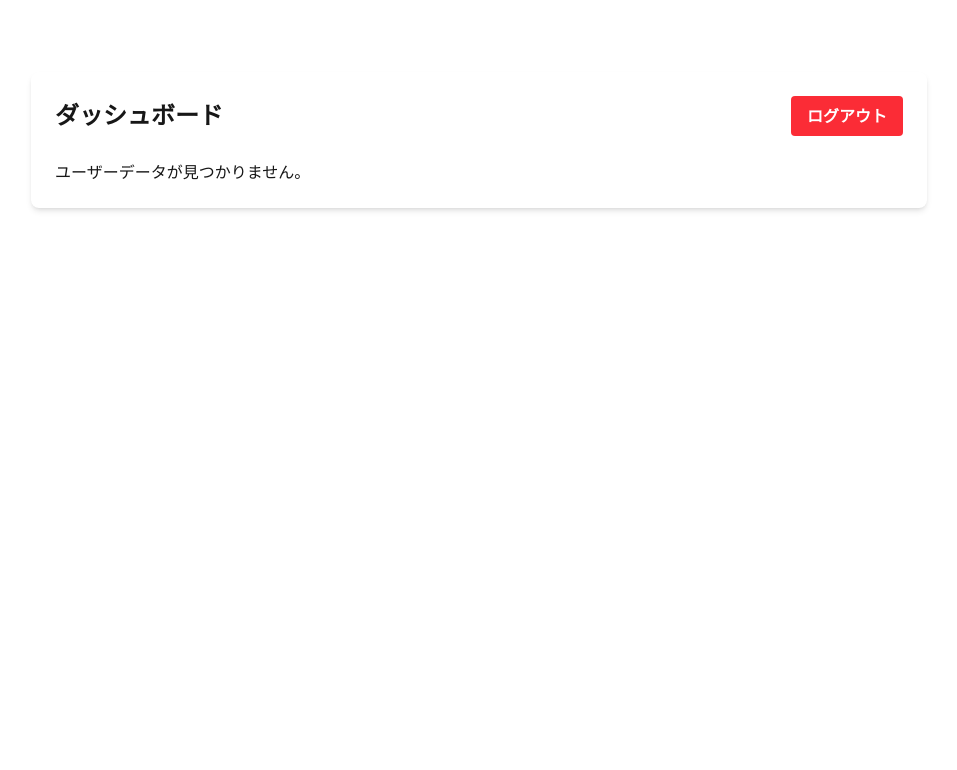
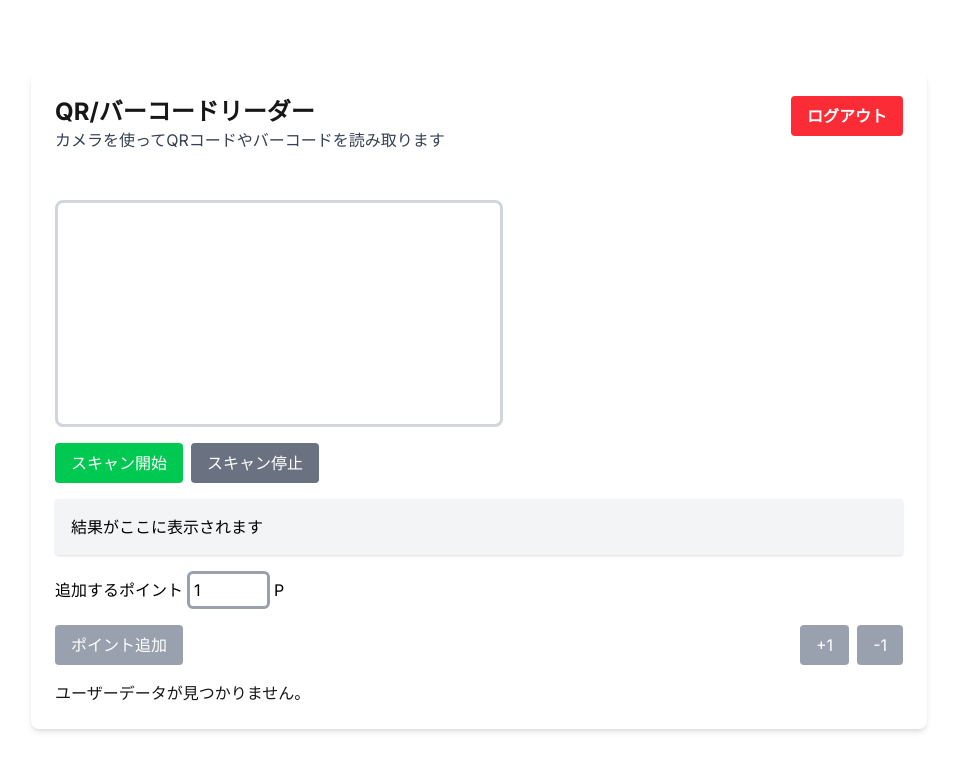
Before and after one commit to toshiki-nakajima/my-protected-app, a Next.js app: page /dashboard in a window 1280 px wide. Shown: the top 770 px of the page, without its empty margins (161-1118 px from the left). Built offline with nearby package versions, Linux system fonts and the light colour scheme; no server answers.

Commit message:
pageの移動

```diff
--- a/app/dashboard/page.js
+++ b/app/dashboard/page.js
@@ -1,11 +1,12 @@
 'use client';
 
-import { useState } from 'react';
-import { useRouter } from 'next/navigation';
-import { useAuth } from '../context/AuthContext';
+import React, {useState, useRef, useEffect} from 'react';
+import {useRouter} from 'next/navigation';
+import {useAuth} from '../context/AuthContext';
+import jsQR from 'jsqr';
 
 export default function Dashboard() {
-  const { user, userData, logout, refreshUserData } = useAuth();
+  const {user, userData, logout, refreshUserData} = useAuth();
   const [refreshing, setRefreshing] = useState(false);
   const router = useRouter();
 
@@ -25,16 +26,230 @@ export default function Dashboard() {
     }
   };
 
+  const videoRef = useRef(null);
+  const scanningRef = useRef(false);
+  const [scanning, setScanning] = useState(false);
+  const videoStreamRef = useRef(null);
+  const [result, setResult] = useState("結果がここに表示されます");
+  const scannedUid = useRef(null);
+  const [pointToAdd, setPointToAdd] = useState(1);
+  const inputRef = useRef(null);
+  const [isSubmitting, setIsSubmitting] = useState(false);
+  const [apiResponse, setApiResponse] = useState(null);
+
+  const startScan = async () => {
+    if (scanningRef.current) {
+      return;
+    }
+
+    try {
+      const stream = await navigator.mediaDevices.getUserMedia({
+        video: {facingMode: 'environment'}
+      })
+      scanningRef.current = true;
+      setScanning(true);
+      videoStreamRef.current = stream;
+
+      if (videoRef.current) {
+        videoRef.current.srcObject = stream;
+        videoRef.current.setAttribute('playsinline', 'true');
+        videoRef.current.play();
+        requestAnimationFrame(tick);
+      }
+    } catch (error) {
+      console.error('Camera access error:', error);
+      setResult("エラー: カメラのアクセスに失敗しました");
+      scanningRef.current = false;
+      setScanning(false);
+    }
+
+  }
+
+  const stopScan = () => {
+    if (!scanningRef.current) return;
+
+    scanningRef.current = false;
+    setScanning(false);
+
+    if (videoStreamRef.current) {
+      videoStreamRef.current.getTracks().forEach(track => track.stop());
+    }
+    videoStreamRef.current = null;
+  }
+
+  const tick = () => {
+    if (!scanningRef.current || !videoRef.current) return;
+    const canvasElement = document.createElement('canvas');
+    const canvas = canvasElement.getContext('2d');
+    const video = videoRef.current;
+
+    if (video.readyState === video.HAVE_ENOUGH_DATA) {
+      canvasElement.width = video.videoWidth;
+      canvasElement.height = video.videoHeight;
+      canvas.drawImage(video, 0, 0, canvasElement.width, canvasElement.height);
+      const imageData = canvas.getImageData(0, 0, canvasElement.width, canvasElement.height);
+
+      if (imageData) {
+        const code = jsQR(imageData.data, imageData.width, imageData.height, {
+          inversionAttempts: 'dontInvert'
+        });
+
+        if (code) {
+          console.log('QR code detected:', code);
+          setResult(`検出内容: ${code.data}`);
+          scannedUid.current = code.data;
+
+          stopScan();
+          return;
+        }
+      }
+    }
+
+    setTimeout(() => {
+      requestAnimationFrame(tick);
+    }, 100)
+  }
+
+  useEffect(() => {
+    const input = inputRef.current;
+    const preventKeydown = (e) => {
+      e.preventDefault();
+    }
+    if (input) {
+      input.addEventListener('keydown', preventKeydown);
+    }
+    return () => {
+      if (input) {
+        input.removeEventListener('keydown', preventKeydown);
+      }
+    }
+  }, []);
+
+  const inputHandler = (e) => {
+    const point = Number(e.target.value);
+    setPointToAdd(point);
+  }
+
+  const addOnePointHandler = () => {
+    setPointToAdd(pointToAdd + 1);
+  }
+
+  const removeOnePointHandler = () => {
+    setPointToAdd(pointToAdd - 1);
+  }
+
+  const submitHandler = async () => {
+    if (!scannedUid.current) {
+      console.log('QRコードを読み取ってください');
+      setResult('QRコードを読み取ってください');
+      return;
+    }
+
+    setIsSubmitting(true);
+    setResult('送信中...');
+
+    try {
+      // Create data object to send
+      const postData = {
+        uid: scannedUid.current,
+        points: pointToAdd,
+        timestamp: new Date().toISOString()
+      };
+      console.log('Sending data:', postData);
+
+      // Make POST request to our local API endpoint
+      const response = await fetch('/api/hello', {
+        method: 'POST',
+        headers: {
+          'Content-Type': 'application/json',
+        },
+        body: JSON.stringify(postData),
+      });
+
+      if (!response.ok) {
+        throw new Error(`HTTP error! Status: ${response.status}`);
+      }
+
+      const data = await response.json();
+      console.log('API response:', data);
+
+      // Set success message
+      setApiResponse(JSON.stringify(data, null, 2));
+      setResult(`ポイント ${pointToAdd}P を追加しました！`);
+
+      // スキャン済みのUIDをクリア
+      scannedUid.current = null;
+      // ポイント追加フォームをリセット
+      setPointToAdd(1);
+    } catch (error) {
+      console.error('送信エラー:', error);
+      setResult(`エラー: ポイント追加に失敗しました`);
+    } finally {
+      setIsSubmitting(false);
+    }
+  }
+
   return (
     <div className="max-w-4xl mx-auto mt-10 p-6 bg-white rounded-lg shadow-md">
-      <div className="flex justify-between items-center mb-6">
-        <h1 className="text-2xl font-bold">ダッシュボード</h1>
+      <div className="flex justify-between items-start mb-6">
+        <div>
+          <h1 className="text-2xl font-bold">QR/バーコードリーダー</h1>
+          <p className="mb-6 text-gray-700">カメラを使ってQRコードやバーコードを読み取ります</p>
+        </div>
+
         <button
           onClick={handleLogout}
           className="bg-red-500 hover:bg-red-600 text-white font-bold py-2 px-4 rounded"
         >
           ログアウト
         </button>
+      </div>
+
+      <div id="video-container" className="mb-4">
+        <video id="qr-video" ref={videoRef} className="w-full max-w-md border-3 border-gray-300 rounded-lg"
+               playsInline></video>
+      </div>
+
+      <div className="mb-4 flex">
+        <button onClick={startScan} disabled={scanning} className="bg-green-500 text-white py-2 px-4 rounded mr-2">
+          スキャン開始
+        </button>
+        <button onClick={stopScan} disabled={!scanning} className="bg-gray-500 text-white py-2 px-4 rounded">
+          スキャン停止
+        </button>
+        {scanningRef.current && <div className="recording-mark m-4 w-4 h-4 bg-red-500 rounded-full"></div>}
+      </div>
+
+      <div id="result" className="mb-4 p-4 bg-gray-100 rounded shadow-sm text-black">{result}</div>
+
+      <div className="mb-4 flex gap-1 items-center text-black">
+        <span>追加するポイント</span>
+        <input className="border-3 border-gray-400 p-1 rounded-md" ref={inputRef} onInput={inputHandler} type="number"
+               value={pointToAdd} min="1" max="10"/>
+        <span>P</span>
+      </div>
+
+      <div className="mb-4 flex justify-between items-center text-black">
+        <button
+          className={`py-2 px-4 rounded ${isSubmitting ? 'bg-gray-400' : scannedUid.current ? 'bg-blue-500' : 'bg-gray-400'} text-white`}
+          onClick={submitHandler}
+          disabled={isSubmitting || !scannedUid.current}
+        >
+          {isSubmitting ? '送信中...' : 'ポイント追加'}
+        </button>
+
+        <div className="flex gap-2">
+          <button
+            className={`py-2 px-4 rounded ${isSubmitting ? 'bg-gray-400' : scannedUid.current ? 'bg-blue-500' : 'bg-gray-400'} text-white`}
+            onClick={addOnePointHandler} disabled={isSubmitting || !scannedUid.current}>
+            +1
+          </button>
+          <button
+            className={`py-2 px-4 rounded ${isSubmitting ? 'bg-gray-400' : scannedUid.current ? 'bg-blue-500' : 'bg-gray-400'} text-white`}
+            onClick={removeOnePointHandler} disabled={isSubmitting || !scannedUid.current}>
+            -1
+          </button>
+        </div>
       </div>
 
       {userData ? (
```
